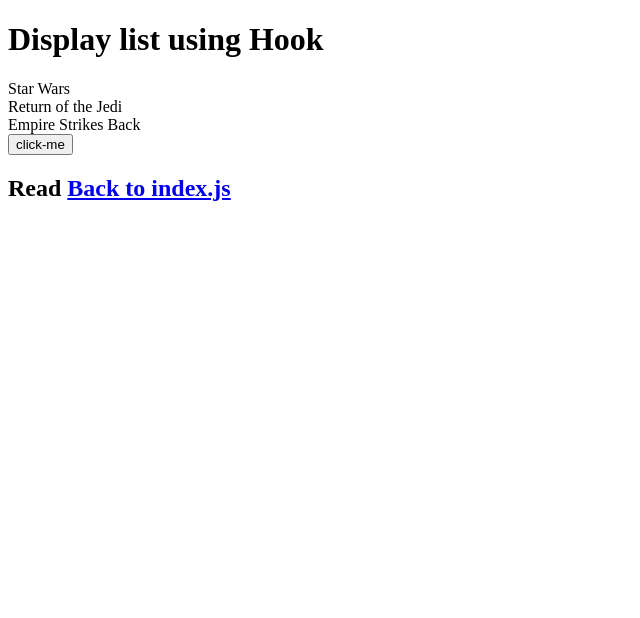
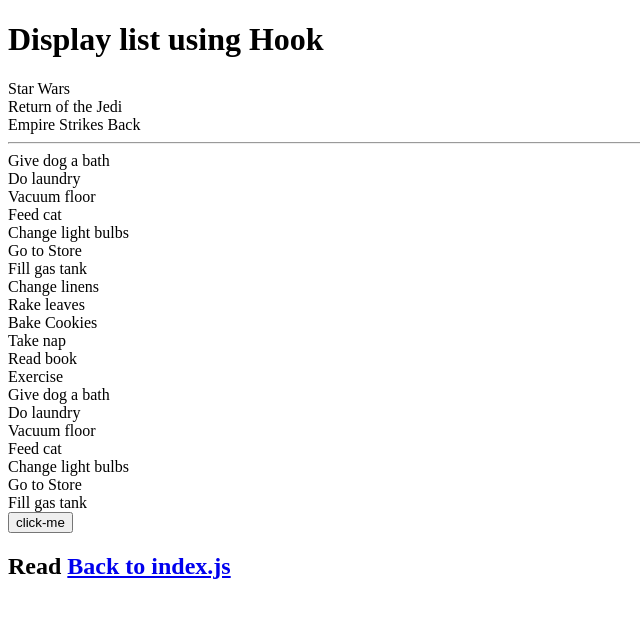
Before and after one commit to leolanese/NextJS-React-converting-components, a Next.js app: page /requests/displayList in a window 1280 px wide. Shown: the top 618 px of the page, without its empty margins (0-640 px from the left). Built offline with nearby package versions, Linux system fonts and the light colour scheme.

Commit message:
updating nextjs list components

```diff
--- /dev/null
+++ b/pages/requests/ToDo.js
@@ -0,0 +1,11 @@
+import React from 'react';
+
+const ToDo = ({todo}) => {
+   return (
+       <div>
+           {todo.task}
+       </div>
+   );
+};
+
+export default ToDo;
--- /dev/null
+++ b/pages/requests/ToDoList.js
@@ -0,0 +1,17 @@
+import React from 'react';
+import ToDo from './ToDo';
+
+
+const ToDoList = ({toDoList}) => {
+   return (
+       <div>
+           {toDoList.map(todo => {
+               return (
+                   <ToDo todo={todo} />
+               )
+           })}
+       </div>
+   );
+};
+
+export default ToDoList;
--- a/pages/requests/displayList.js
+++ b/pages/requests/displayList.js
@@ -1,18 +1,24 @@
 import Link from 'next/link';
 import React, { useState } from 'react';
 import data from "../../src/mockData.json";
+import ToDoList from "./ToDoList";
 
 // Functional Components
 export default function FirstPost() {
   const initialValue = [
-    "Star Wars", "Return of the Jedi", "Empire Strikes Back",
+    "Star Wars",
+    "Return of the Jedi",
+    "Empire Strikes Back",
   ]
+
   {/*
+    Display list from harcoded component & mock data
     useState hook is deconstructed into an array with two items in it:
     The variable that holds our state (movies)
     A method that is used to update that state if you need to (setMovies)
   */}
   const [ movies, setMovies ] = useState(initialValue);
+  const [ toDoList, setToDoList ] = useState(data);
 
   const alertName = () => {
     console.log(movies);
@@ -28,11 +34,16 @@ export default function FirstPost() {
        React uses component keys to determine which of the components in a
        collection needs to be re-rendered instead of just re-rendering the
        entire set of components every time anything changes.  */}
+
       {movies.map((x) => {
          return <div key={x}>
                   {x}
                 </div>;
       })}
+
+      <hr></hr>
+
+      <ToDoList toDoList={toDoList}/>
 
       <button onClick={alertName}>
         click-me
```
Also changed, not shown: pages/index.js (line endings or trailing spaces).
